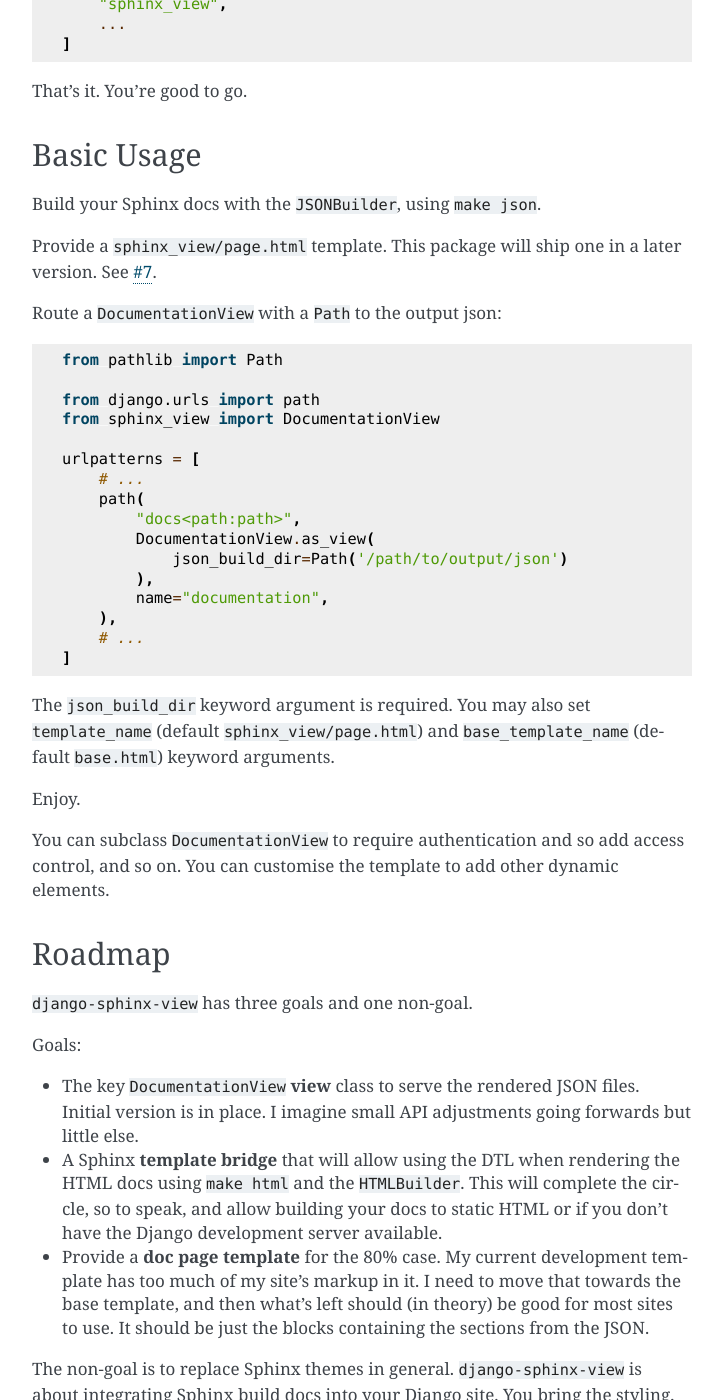
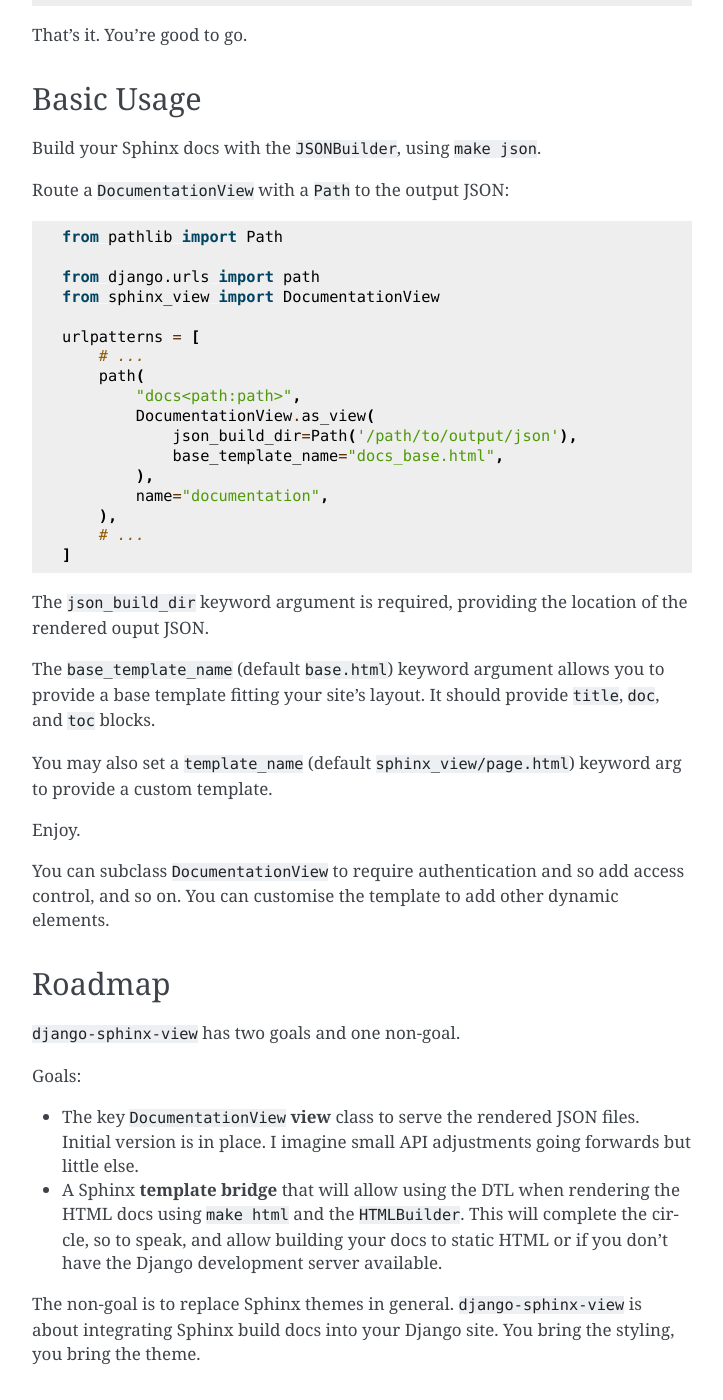
Before and after one commit to carltongibson/django-sphinx-view, a Sphinx documentation site: the page built from docs/source/index.rst, in a window 1280 px wide and 1400 px high, scrolled down 460 px. Shown: the whole window, without its empty margins (388-1111 px from the left). Built offline with Sphinx 7.4.7, drawn with Linux system fonts in a browser that asks for light colours; some of the changed text lies outside the part shown.

```diff
--- a/docs/source/index.rst
+++ b/docs/source/index.rst
@@ -32,10 +32,7 @@
 
 Build your Sphinx docs with the ``JSONBuilder``, using ``make json``.
 
-Provide a ``sphinx_view/page.html`` template. This package will ship one in a later
-version. See `#7 <https://github.com/carltongibson/django-sphinx-view/issues/7>`_.
-
-Route a ``DocumentationView`` with a ``Path`` to the output json::
+Route a ``DocumentationView`` with a ``Path`` to the output JSON::
 
     from pathlib import Path
 
@@ -47,16 +44,23 @@
         path(
             "docs<path:path>",
             DocumentationView.as_view(
-                json_build_dir=Path('/path/to/output/json')
+                json_build_dir=Path('/path/to/output/json'),
+                base_template_name="docs_base.html",
             ),
             name="documentation",
         ),
         # ...
     ]
 
-The ``json_build_dir`` keyword argument is required. You may also set
-``template_name`` (default ``sphinx_view/page.html``) and
-``base_template_name`` (default ``base.html``) keyword arguments.
+The ``json_build_dir`` keyword argument is required, providing the location of
+the rendered ouput JSON.
+
+The ``base_template_name`` (default ``base.html``) keyword argument allows you
+to provide a base template fitting your site's layout. It should provide
+``title``, ``doc``, and ``toc`` blocks.
+
+You may also set a ``template_name`` (default ``sphinx_view/page.html``)
+keyword arg to provide a custom template.
 
 Enjoy.
 
@@ -67,7 +71,7 @@
 Roadmap
 -------
 
-``django-sphinx-view`` has three goals and one non-goal.
+``django-sphinx-view`` has two goals and one non-goal.
 
 Goals:
 
@@ -78,11 +82,6 @@
   HTML docs using ``make html`` and the ``HTMLBuilder``. This will complete the
   circle, so to speak, and allow building your docs to static HTML or if you
   don't have the Django development server available.
-* Provide a **doc page template** for the 80% case. My current development
-  template has too much of my site's markup in it. I need to move that towards
-  the base template, and then what's left should (in theory) be good for most
-  sites to use. It should be just the blocks containing the sections from the
-  JSON.
 
 The non-goal is to replace Sphinx themes in general. ``django-sphinx-view`` is
 about integrating Sphinx build docs into your Django site. You bring the
```
Also changed, not shown: other parts of docs/source/index.rst (+2 -2 lines), README.md (+4 -31 lines), 1 other file.
